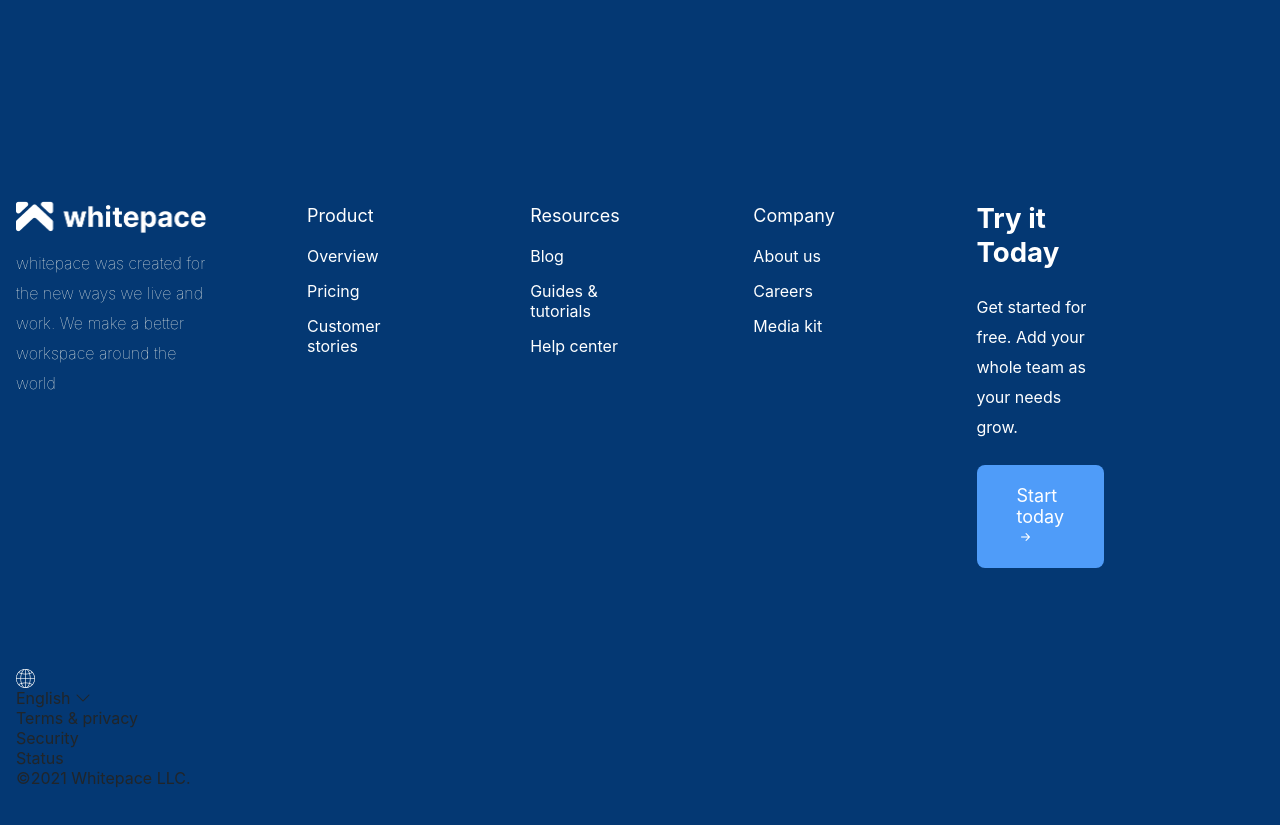
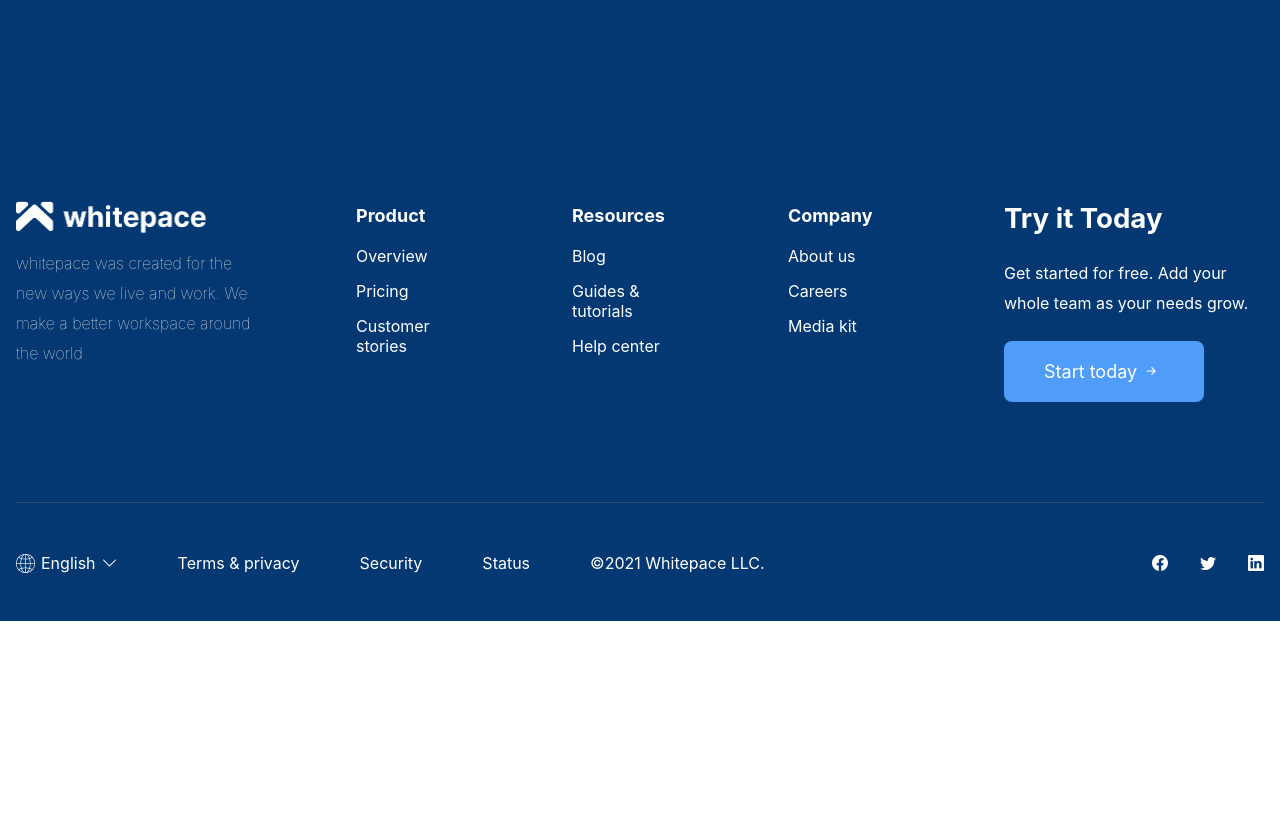
Before and after one commit to jeffersonsouuza/whitepace, a website: page index.html in a window 1280 px wide. Shown: the part 9207-10032 px from the top of the page. After the commit the page ends 9828 px from the top, so only its background shows below. Drawn offline with nearby package versions, Linux system fonts and the light colour scheme; files whose address does not match are found by name; a web font is replaced by a local one.

Commit message:
improve: completar footer

```diff
--- a/css/sass/modules/footer.scss
+++ b/css/sass/modules/footer.scss
@@ -1,12 +1,13 @@
 .footer {
   padding-top: 140px;
   padding-bottom: 32px;
+  position: relative;
   .container {
     grid-template-columns: 1fr;
     gap: 100px;
     .footer-main-links {
       display: grid;
-      grid-template-columns: repeat(5, 1fr);
+      grid-template-columns: 240px 1fr 1fr 1fr 260px;
       gap: 100px;
       max-width: 1480px;
       .about {
@@ -21,6 +22,9 @@
           font-weight: 100;
           font-size: $font-1;
           color: #f7f7ee;
+          br {
+            display: none;
+          }
         }
       }
       .product,
@@ -28,6 +32,9 @@
       .company {
         p {
           margin-bottom: 15px;
+          &:nth-child(1) {
+            font-weight: bold;
+          }
         }
         ul {
           display: flex;
@@ -48,18 +55,69 @@
         }
       }
     }
-  }
-}
-
-@media screen and (min-width: 1152px) and (max-width: 1439px) {
-  .footer {
-    .container {
-      .footer-main-links {
-        max-width: 1088px;
+    .footer-info {
+      display: flex;
+      flex-direction: row;
+      justify-content: space-between;
+      padding-top: 50px;
+      border-top: 1px solid #2e4e73;
+      ul {
+        display: flex;
+        flex-direction: row;
+        gap: 60px;
+        .change-language {
+          display: flex;
+          gap: 6px;
+        }
+      }
+      figure {
+        display: flex;
+        gap: 32px;
       }
     }
   }
 }
 
-@media screen and (max-width: 768px) {
+@media screen and (min-width: 768px) and (max-width: 1151px) {
+  .footer {
+    padding-top: 80px;
+    .container {
+      .footer-main-links {
+        grid-template-columns: 1fr;
+        .about p br {
+          display: block;
+        }
+        .try-it-today {
+          max-width: 201px;
+        }
+      }
+    }
+  }
 }
+
+@media screen and (min-width: 768px) and (max-width: 1151px) {
+  .footer {
+    .container {
+      .footer-info {
+        flex-direction: column;
+        padding-top: 0;
+        border-top: none;
+        gap: 20px;
+        ul {
+          justify-content: space-between;
+          gap: 0;
+          border-bottom: 1px solid #2e4e73;
+          padding-bottom: 20px;
+          .change-language {
+            display: flex;
+            gap: 6px;
+          }
+        }
+        figure {
+          display: flex;
+          gap: 32px;
+        }
+      }
+    }
+  }
+}
--- a/index.html
+++ b/index.html
@@ -332,7 +332,7 @@
           <figure>
             <img src="./img/white-logo.png" alt="logo whitepace">
           </figure>
-          <p class="text-white-color">whitepace was created for the new ways we live and work. We make a better workspace around the world</p>
+          <p class="text-white-color">whitepace was created for the new ways we live and work. <br>We make a better workspace around the world</p>
         </div>
         <div class="product">
           <p class="text-white-color font-2">Product</p>
@@ -370,17 +370,21 @@
       </section>
       <section class="footer-info">
         <ul>
-          <li>
+          <li class="text-white-color change-language">
             <img src="./img/icons/wordwilde.png" alt="icon wordwilde">
-            <span>English</span>
-            <i class="bi bi-chevron-down"></i>
-            <i></i>
+            English
+            <i class="bi bi-chevron-down text-white-color"></i>
           </li>
-          <li>Terms & privacy</li>
-          <li>Security</li>
-          <li>Status</li>
-          <li>©2021 Whitepace LLC.</li>
+          <li class="text-white-color">Terms & privacy</li>
+          <li class="text-white-color">Security</li>
+          <li class="text-white-color">Status</li>
+          <li class="text-white-color">©2021 Whitepace LLC.</li>
         </ul>
+        <figure>
+          <i class="bi bi-facebook text-white-color"></i>
+          <i class="bi bi-twitter text-white-color"></i>
+          <i class="bi bi-linkedin text-white-color"></i>
+        </figure>
       </section>
     </div>
   </footer>
```
Also changed, not shown: css/style.css, css/style.min.css, 1 other file.
